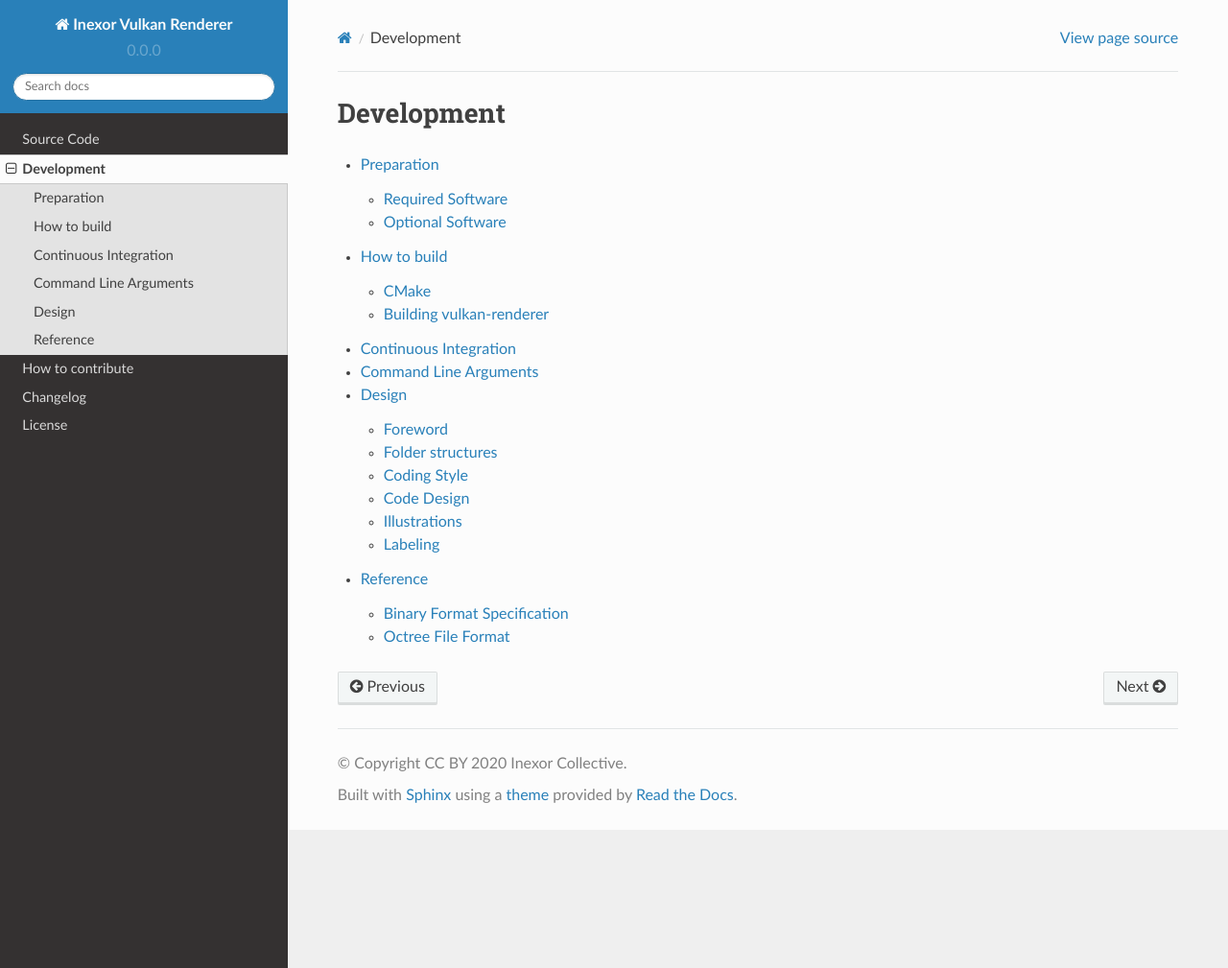
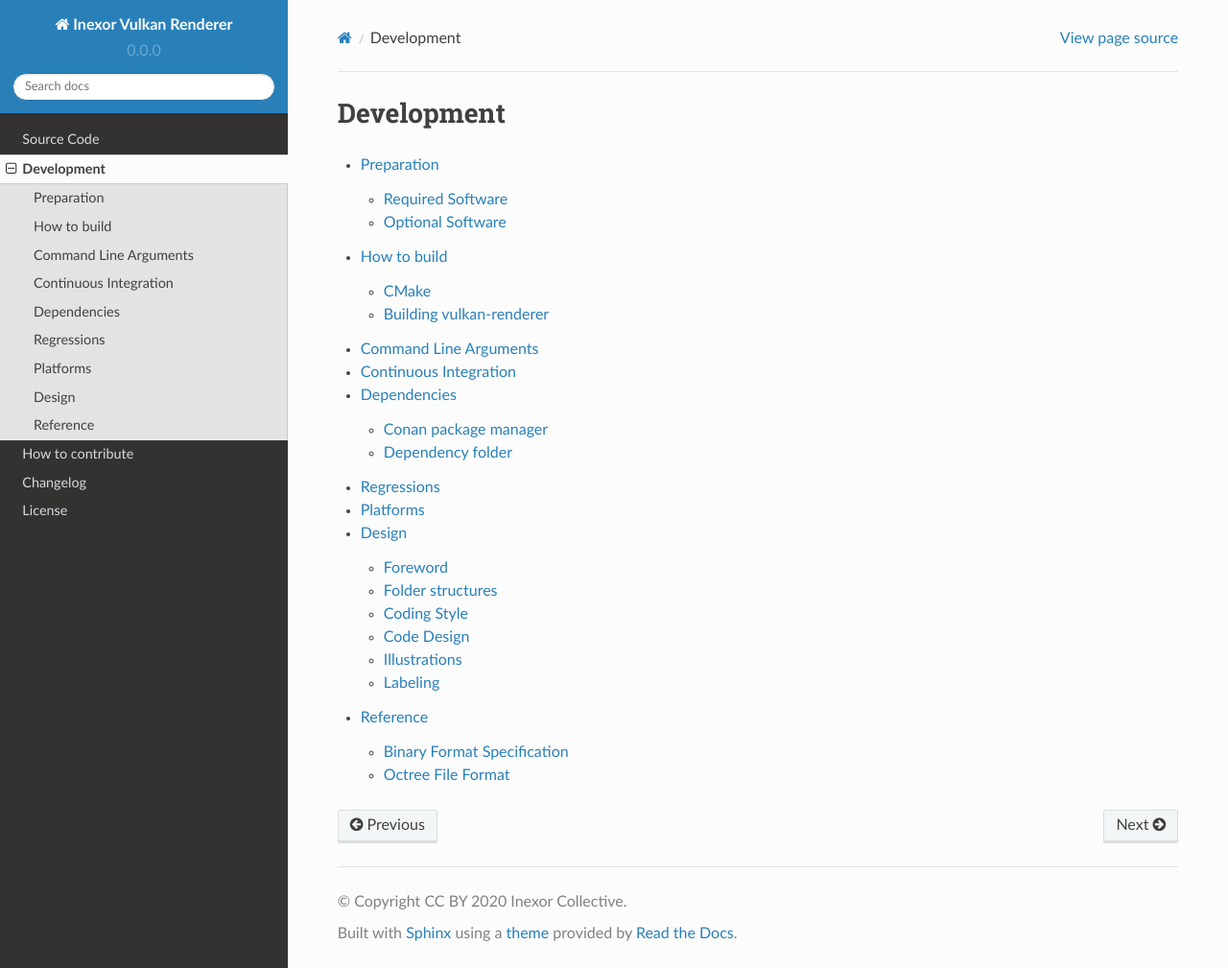
Before and after one commit to inexorgame/vulkan-renderer, a Sphinx documentation site: the page built from documentation/source/development/main.rst, in a window 1280 px wide and 1009 px high. Shown: the whole window at 96% size. Built offline with Sphinx 7.4.7 and the Read the Docs theme 2.0.0, drawn with Linux system fonts in a browser that asks for light colours; pages that are not in the unit, such as notebooks, are missing from menus.

Commit message:
[wiki] Added regression page to index. Added page about dependencies and supported platforms.
Signed-off-by: Johannes <johannesschneider@outlook.com>

```diff
--- a/documentation/source/development/main.rst
+++ b/documentation/source/development/main.rst
@@ -7,7 +7,10 @@ Development
 
     preparation
     building
+    cla
     ci
-    cla
+    dependencies
+    regressions
+    platforms
     design/main
     reference/main
```
Also changed, not shown: documentation/source/development/dependencies.rst (added, +16 -0 lines), documentation/source/development/platforms.rst (added, +10 -0 lines).
